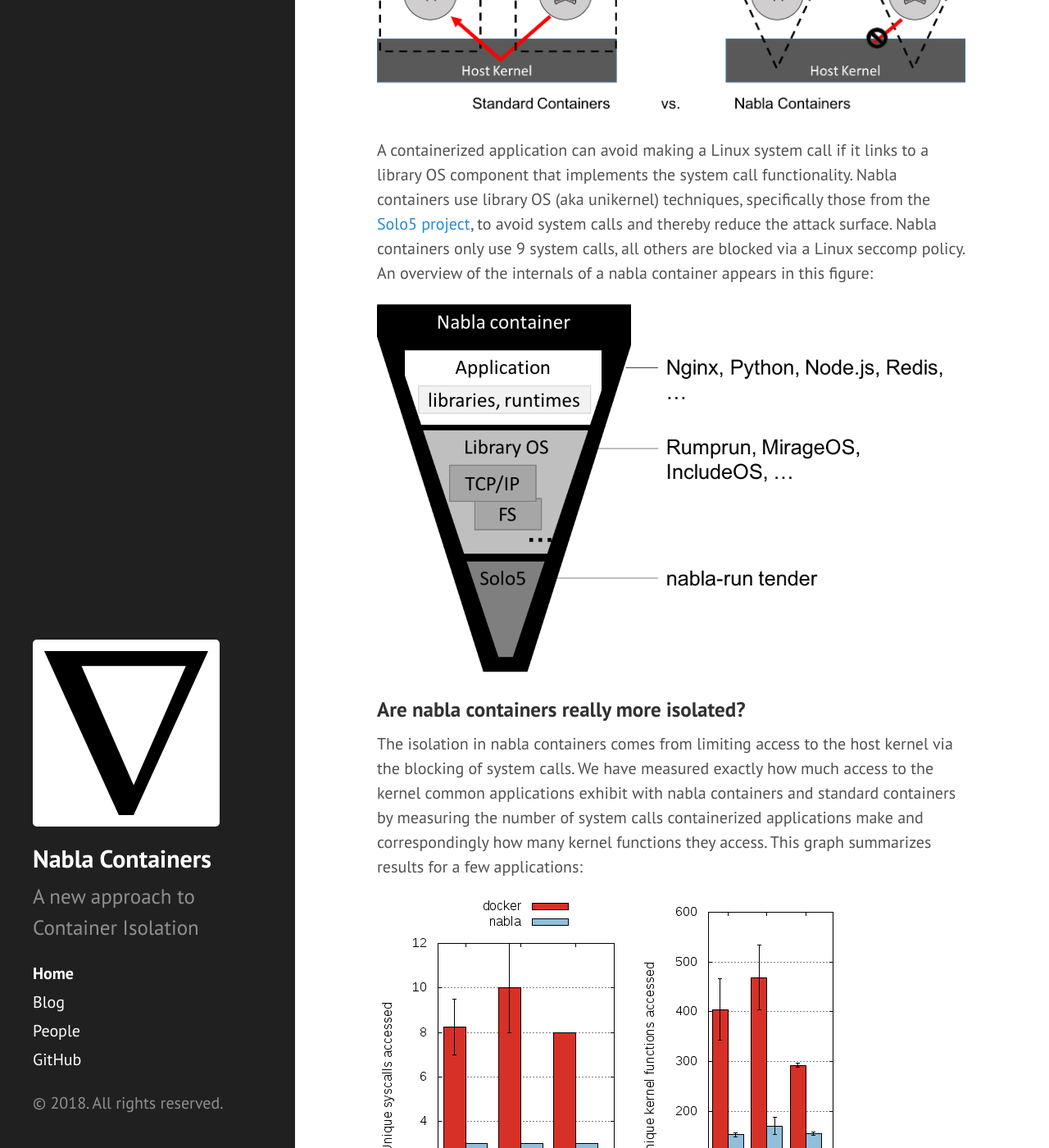
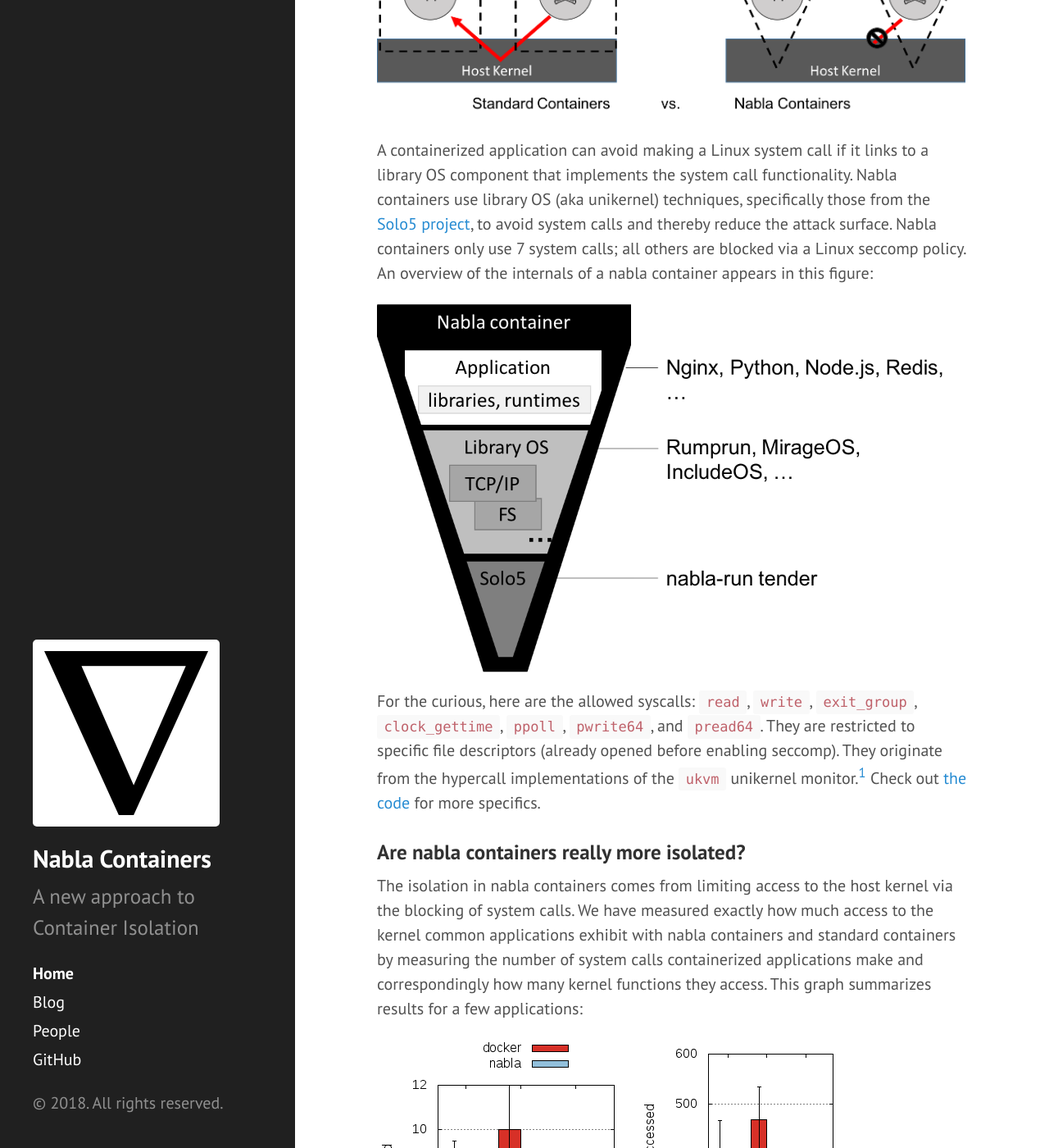
Before and after one commit to nabla-containers/nabla-containers.github.io, a Jekyll site: the page built from index.md, in a window 1280 px wide and 1400 px high, scrolled down 488 px. Shown: the whole window at 82% size. Built offline with Jekyll 4.4.1, drawn with Linux system fonts in a browser that asks for light colours; some of the changed text lies outside the part shown.

Commit message:
specify the syscalls (#6)

```diff
--- a/index.md
+++ b/index.md
@@ -22,11 +22,20 @@ links to a library OS component that implements the system call
 functionality.  Nabla containers use library OS (aka unikernel)
 techniques, specifically those from the [Solo5
 project](https://github.com/Solo5/solo5), to avoid system calls and
-thereby reduce the attack surface.  Nabla containers only use 9
-system calls, all others are blocked via a Linux seccomp policy.  An
+thereby reduce the attack surface.  Nabla containers only use 7
+system calls; all others are blocked via a Linux seccomp policy.  An
 overview of the internals of a nabla container appears in this figure:
 
 ![nabla-internals]({{"public/img/nabla-internals.png" | relative_url}})
+
+For the curious, here are the allowed syscalls: `read`, `write`,
+`exit_group`, `clock_gettime`, `ppoll`, `pwrite64`, and
+`pread64`. They are restricted to specific file descriptors (already
+opened before enabling seccomp). They originate from the hypercall
+implementations of the `ukvm` unikernel monitor.[^1] Check out [the
+code](https://github.com/nabla-containers/solo5/blob/ukvm-linux-seccomp/ukvm/ukvm_hv_linux.c#L53-L106)
+for more specifics.
+
 
 ### Are nabla containers really more isolated?
 
@@ -85,4 +94,14 @@ If you want to go deeper, check out the following repositories:
 
 ### Limitations
 
-The main one is that the Nabla runtime (runnc) only supports images built for nabla (see [nabla-base-build](https://github.com/nabla-containers/nabla-base-build)). Other limitations are listed [here](https://github.com/nabla-containers/runnc#limitations).
+The main limitation is that the Nabla runtime (runnc) only supports
+images built for nabla (see
+[nabla-base-build](https://github.com/nabla-containers/nabla-base-build)). Other
+limitations are listed
+[here](https://github.com/nabla-containers/runnc#limitations).
+
+
+[^1]: For more information about `ukvm`, check out our HotCloud '16
+      paper [Unikernel Monitors: Extending Minimalism Outside of the
+      Box](https://www.usenix.org/conference/hotcloud16/workshop-program/presentation/williams)
+      or the [Solo5](http://github.com/Solo5/solo5) project on Github.
```
